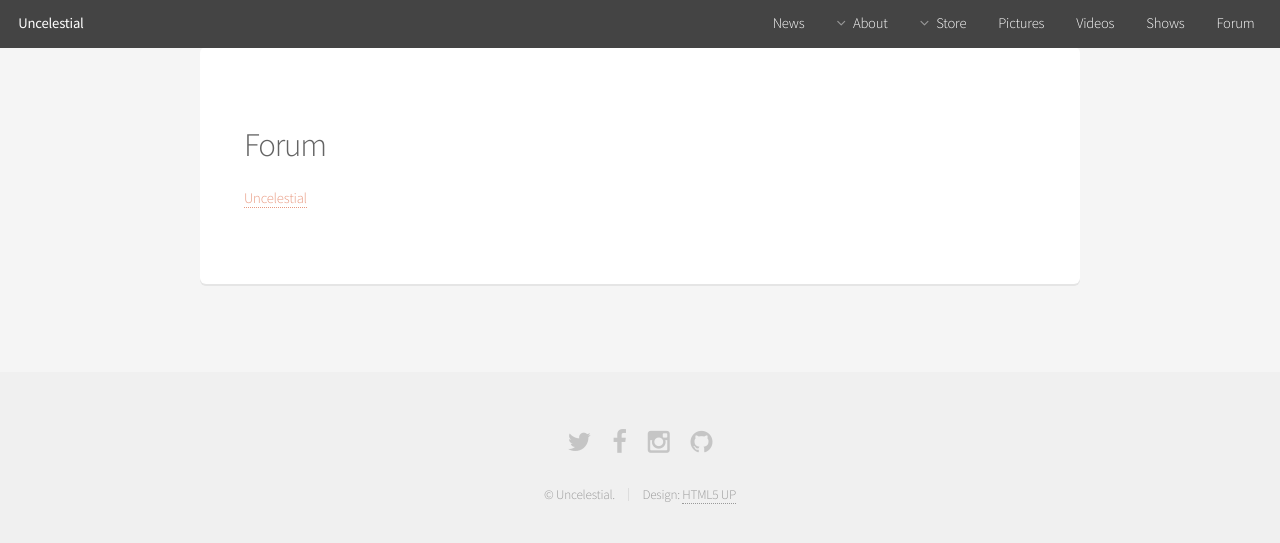
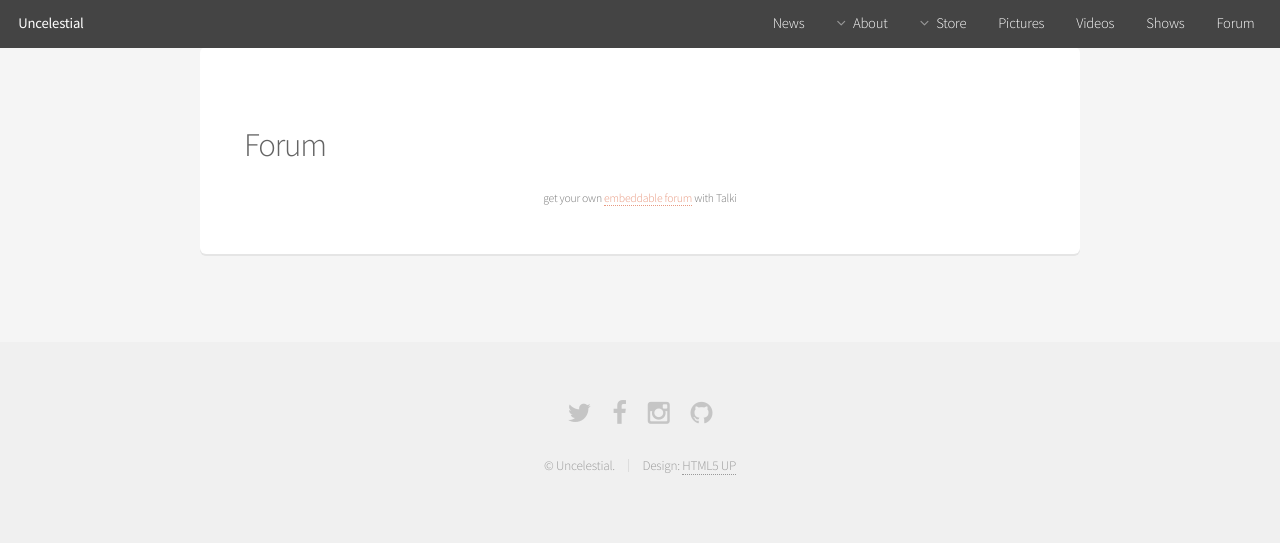
Before and after one commit to tvconefive/uncelestial.github.io, a Jekyll site: the page built from forum.md, in a window 1280 px wide. Shown: the top 543 px of the page. Built offline with Jekyll 4.4.1, drawn with Linux system fonts in a browser that asks for light colours; a script that is not in the unit is left out.

Commit message:
Update forum.md

```diff
--- a/forum.md
+++ b/forum.md
@@ -4,5 +4,4 @@ description: A place to converse, not be terse or adverse
 ---
 ## Forum
 
-<a id="nabblelink" href="http://uncelestial.67314.x6.nabble.com/">Uncelestial</a>
-<script src="http://uncelestial.67314.x6.nabble.com/embed/f1"></script>
+<script type="text/javascript" src="http://ei36cswzmy.embed.talkiforum.com/embed/1.js"></script><div style="font-size:80%; text-align:center;" id="ei36cswzmyt4lk1prm0">get your own <a href="http://talkiforum.com?utm_source=install&utm_medium=link&utm_campaign=get_your_own">embeddable forum</a> with Talki</div>
```
